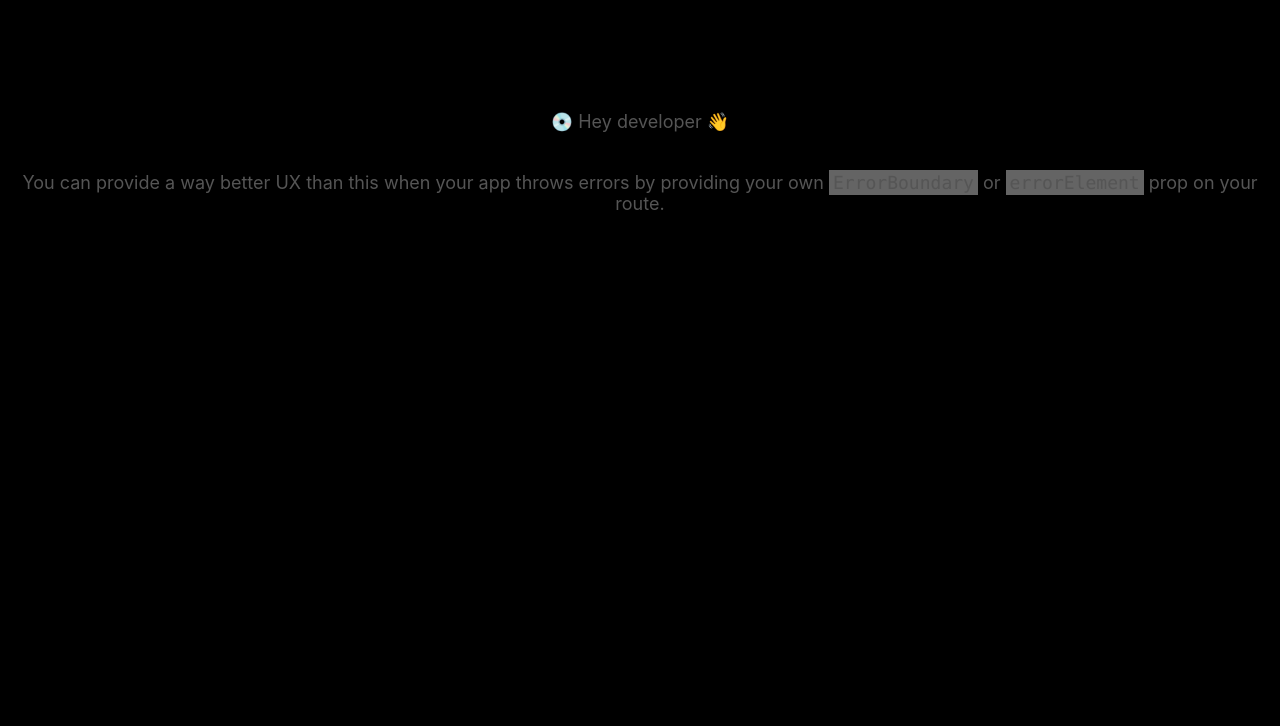
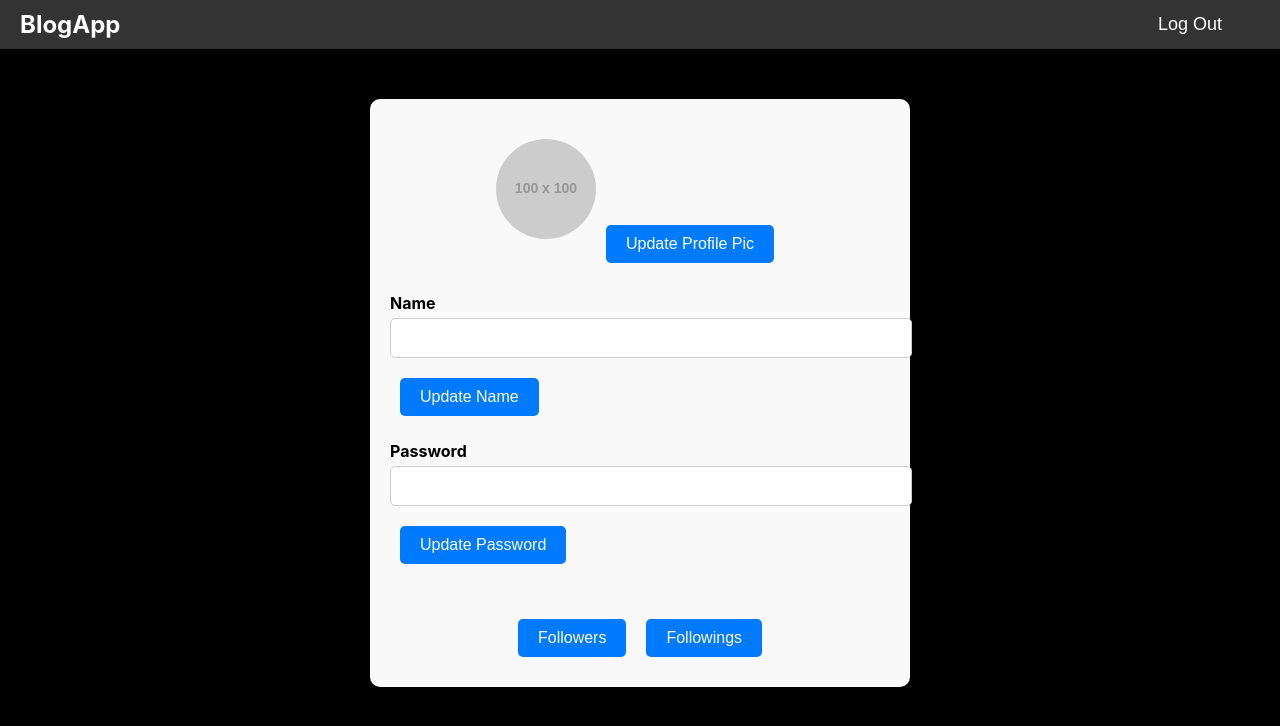
Before and after one commit to mfKamalMERN/Blogging_App_Frontend, a React (Create React App) app: page /profile/1 in a window 1280 px wide. Before the commit this address had no page. Shown: the top 726 px of the page. Built offline with nearby package versions, Linux system fonts and the light colour scheme; no server answers.

Commit message:
Added Separate update buttons for updating fields.

```diff
--- a/src/App.js
+++ b/src/App.js
@@ -11,7 +11,7 @@ function App() {
   const router = createBrowserRouter([
     { path: "/", element: <Login /> },
     { path: "/home", element: <Home /> },
-    { path: "/profile", element: <Profile /> },
+    { path: "/profile/:userid", element: <Profile /> },
     { path: "/followers", element: <Followers /> },
     { path: "/followings", element: <Followings /> }
   ])
--- a/src/Component/Navbar.jsx
+++ b/src/Component/Navbar.jsx
@@ -33,7 +33,7 @@ const Navbar = ({ isSignup, toggleForm, isLogin }) => {
                             <button onClick={SignOut} className={styles.navButton}>
                                 Log Out
                             </button>
-                            <button onClick={() => nav('/profile')} className={styles.navButton}>
+                            <button onClick={() => nav(`/profile/${JSON.parse(localStorage.getItem('LoggedInUser'))?._id}`)} className={styles.navButton}>
                                 {JSON.parse(localStorage.getItem('LoggedInUser'))?.Name}
                             </button>
                         </div>
--- a/src/Pages/Profile.jsx
+++ b/src/Pages/Profile.jsx
@@ -1,14 +1,43 @@
-import React, { useState } from 'react';
-import { useNavigate } from 'react-router-dom';
+import React, { useEffect, useState } from 'react';
+import { useNavigate, useParams } from 'react-router-dom';
 import styles from '../Styles/Profile.module.css';
 import Navbar from '../Component/Navbar';
+import axios from 'axios';
 
 const Profile = () => {
-    const [name, setName] = useState('Current User'); // Replace with actual user data
+    const [name, setName] = useState(''); // Replace with actual user data
     const [password, setPassword] = useState('');
     const [File, setFile] = useState(null);
+    const [au, setAu] = useState([]);
     const [profilePic, setProfilePic] = useState('https://via.placeholder.com/100'); // Replace with actual user data
+    const { userid } = useParams()
     const nav = useNavigate();
+
+    axios.defaults.withCredentials = true
+    const tokenChecker = async () => {
+
+        try {
+            const res = await axios.get(`http://localhost:7500/getallblogs`)
+
+            if (!res?.data?.Token) {
+                nav('/')
+                localStorage.clear()
+            }
+            else {
+
+                axios.get(`http://localhost:7500/getallusers`)
+                    .then(res => setAu(res.data))
+                    .catch(er => console.log(er))
+            }
+
+        } catch (error) {
+            console.log(error);
+        }
+    }
+
+    useEffect(() => {
+        tokenChecker()
+    })
 
     const handleNameChange = (e) => setName(e.target.value);
     const handlePasswordChange = (e) => setPassword(e.target.value);
@@ -16,6 +45,7 @@ const Profile = () => {
     const handleProfilePicChange = (e) => {
         const file = e.target.files[0];
         if (file) {
+            setFile(file)
             const reader = new FileReader();
             reader.onloadend = () => {
                 setProfilePic(reader.result);
@@ -39,17 +69,36 @@ const Profile = () => {
     const handleProfilePicUpdate = (e) => {
         e.preventDefault();
         // Handle profile pic update logic here
-        alert('Profile picture updated successfully');
+        if (!File) alert(`No Pic selected`)
+        else alert('Profile picture updated successfully');
     };
+
+    const getOwnerName = (uid) => {
+
+        axios.get(`http://localhost:7500/getusername/${uid}`)
+            .then(res => setName(res?.data))
+            .catch(er => console.log(er))
+        return name
+
+    }
+
+    const getOwnerAvatar = (uid) => {
+        axios.get(`http://localhost:7500/getuserdp/${uid}`)
+            .then(res => {
+                if (res.data) setProfilePic(res.data)
+            })
+            .catch(er => console.log(er))
+        return profilePic
+    }
 
     return (
         <div>
             <Navbar />
             <div className={styles.container}>
-                <h2>My Profile</h2>
+                <h2>{getOwnerName(userid)}</h2>
                 <form className={styles.form}>
                     <div className={styles.profilePicContainer}>
-                        <img src={profilePic} alt="Profile" className={styles.profilePic} />
+                        <img src={getOwnerAvatar(userid)} alt="Profile" className={styles.profilePic} />
                         <input type="file" onChange={handleProfilePicChange} className={styles.fileInput} />
                         <button onClick={handleProfilePicUpdate} className={styles.button}>Update Profile Pic</button>
                     </div>
```
